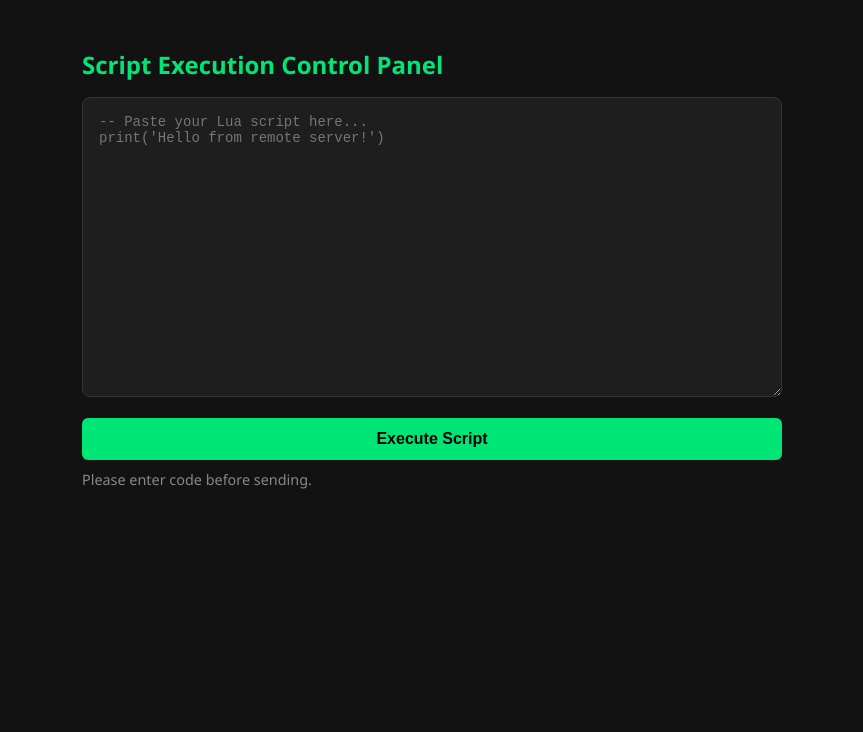
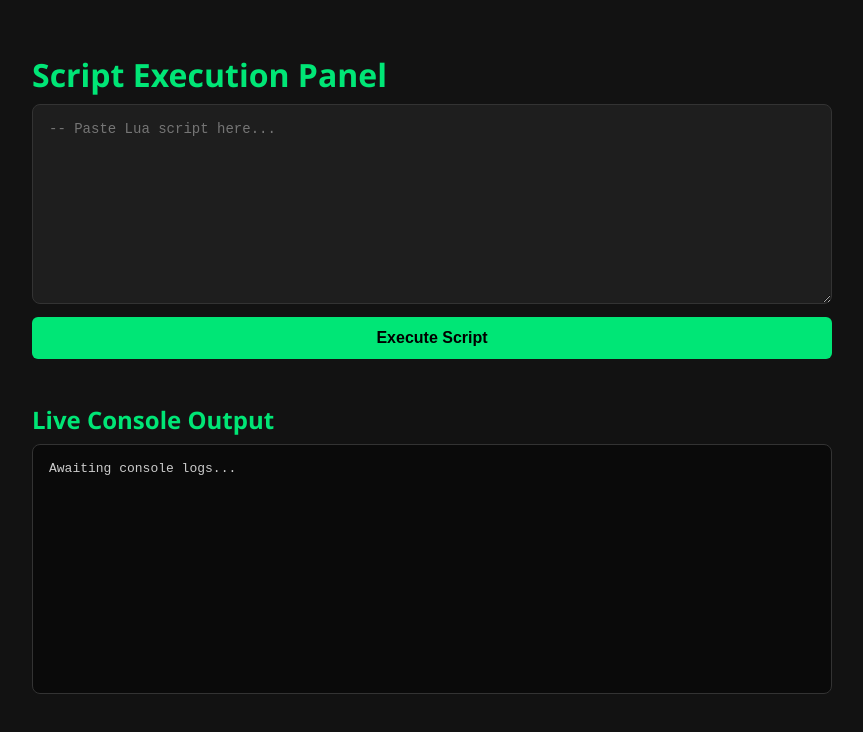
Before and after one commit to dingusdevv/test-exec, a website: page public/index.html in a window 1280 px wide. Both pictures are taken after a click on the button "Execute Script". Shown: the whole page, without its empty margins (208-1071 px from the left). Drawn offline with Linux system fonts and the light colour scheme; no server answers.

Commit message:
Update index.html

```diff
--- a/public/index.html
+++ b/public/index.html
@@ -3,7 +3,7 @@
 <head>
     <meta charset="UTF-8">
     <meta name="viewport" content="width=device-width, initial-scale=1.0">
-    <title>Remote Script Executor Panel</title>
+    <title>Remote Control & Console Panel</title>
     <style>
         body {
             font-family: 'Segoe UI', Tahoma, Geneva, Verdana, sans-serif;
@@ -17,16 +17,15 @@
         }
         .container {
             width: 100%;
-            max-width: 700px;
+            max-width: 800px;
         }
-        h1 {
-            margin-bottom: 1rem;
-            font-size: 1.5rem;
+        h1, h2 {
+            margin-bottom: 0.5rem;
             color: #00e676;
         }
         textarea {
             width: 100%;
-            height: 300px;
+            height: 200px;
             background-color: #1e1e1e;
             color: #76ff03;
             border: 1px solid #333;
@@ -38,7 +37,8 @@
             resize: vertical;
         }
         button {
-            margin-top: 1rem;
+            margin-top: 0.5rem;
+            margin-bottom: 1.5rem;
             width: 100%;
             padding: 12px;
             background-color: #00e676;
@@ -48,24 +48,35 @@
             border-radius: 6px;
             cursor: pointer;
             font-size: 1rem;
-            transition: background 0.2s;
         }
-        button:hover {
-            background-color: #00c853;
+        #console-output {
+            width: 100%;
+            height: 250px;
+            background-color: #0a0a0a;
+            color: #cccccc;
+            border: 1px solid #333;
+            border-radius: 8px;
+            padding: 1rem;
+            font-family: 'Courier New', Courier, monospace;
+            font-size: 13px;
+            box-sizing: border-box;
+            overflow-y: auto;
+            white-space: pre-wrap;
         }
-        #status {
-            margin-top: 10px;
-            font-size: 0.9rem;
-            color: #888;
-        }
+        .log-WARN { color: #ffca28; }
+        .log-ERROR { color: #ff5252; }
+        .log-INFO { color: #81d4fa; }
     </style>
 </head>
 <body>
     <div class="container">
-        <h1>Script Execution Control Panel</h1>
-        <textarea id="code" placeholder="-- Paste your Lua script here...&#10;print('Hello from remote server!')"></textarea>
+        <h1>Script Execution Panel</h1>
+        <textarea id="code" placeholder="-- Paste Lua script here..."></textarea>
         <button onclick="sendScript()">Execute Script</button>
         <p id="status"></p>
+
+        <h2>Live Console Output</h2>
+        <div id="console-output">Awaiting console logs...</div>
     </div>
 
     <script>
@@ -73,10 +84,7 @@
             const code = document.getElementById('code').value;
             const statusText = document.getElementById('status');
 
-            if (!code.trim()) {
-                statusText.innerText = 'Please enter code before sending.';
-                return;
-            }
+            if (!code.trim()) return;
 
             try {
                 const response = await fetch('/api/send-script', {
@@ -86,18 +94,38 @@
                 });
 
                 const data = await response.json();
-                if (data.success) {
-                    statusText.innerText = 'Status: Script queued for execution!';
-                    statusText.style.color = '#00e676';
-                } else {
-                    statusText.innerText = 'Status: Failed to queue script.';
-                    statusText.style.color = '#ff5252';
+                statusText.innerText = data.success ? 'Script queued!' : 'Failed to queue script.';
+            } catch (err) {
+                statusText.innerText = 'Error connecting to backend.';
+            }
+        }
+
+        async function fetchLogs() {
+            try {
+                const response = await fetch('/api/logs');
+                const data = await response.json();
+
+                if (data.logs) {
+                    const consoleElement = document.getElementById('console-output');
+                    consoleElement.innerHTML = data.logs.map(log => {
+                        let className = 'log-INFO';
+                        if (log.includes('[WARN]')) className = 'log-WARN';
+                        if (log.includes('[ERROR]')) className = 'log-ERROR';
+                        return `<div class="${className}">${escapeHtml(log)}</div>`;
+                    }).join('');
+
+                    consoleElement.scrollTop = consoleElement.scrollHeight;
                 }
             } catch (err) {
-                statusText.innerText = 'Status: Error connecting to backend.';
-                statusText.style.color = '#ff5252';
+                console.error("Log fetch failed", err);
             }
         }
+
+        function escapeHtml(str) {
+            return str.replace(/&/g, "&amp;").replace(/</g, "&lt;").replace(/>/g, "&gt;");
+        }
+
+        setInterval(fetchLogs, 1000);
     </script>
 </body>
 </html>
```
